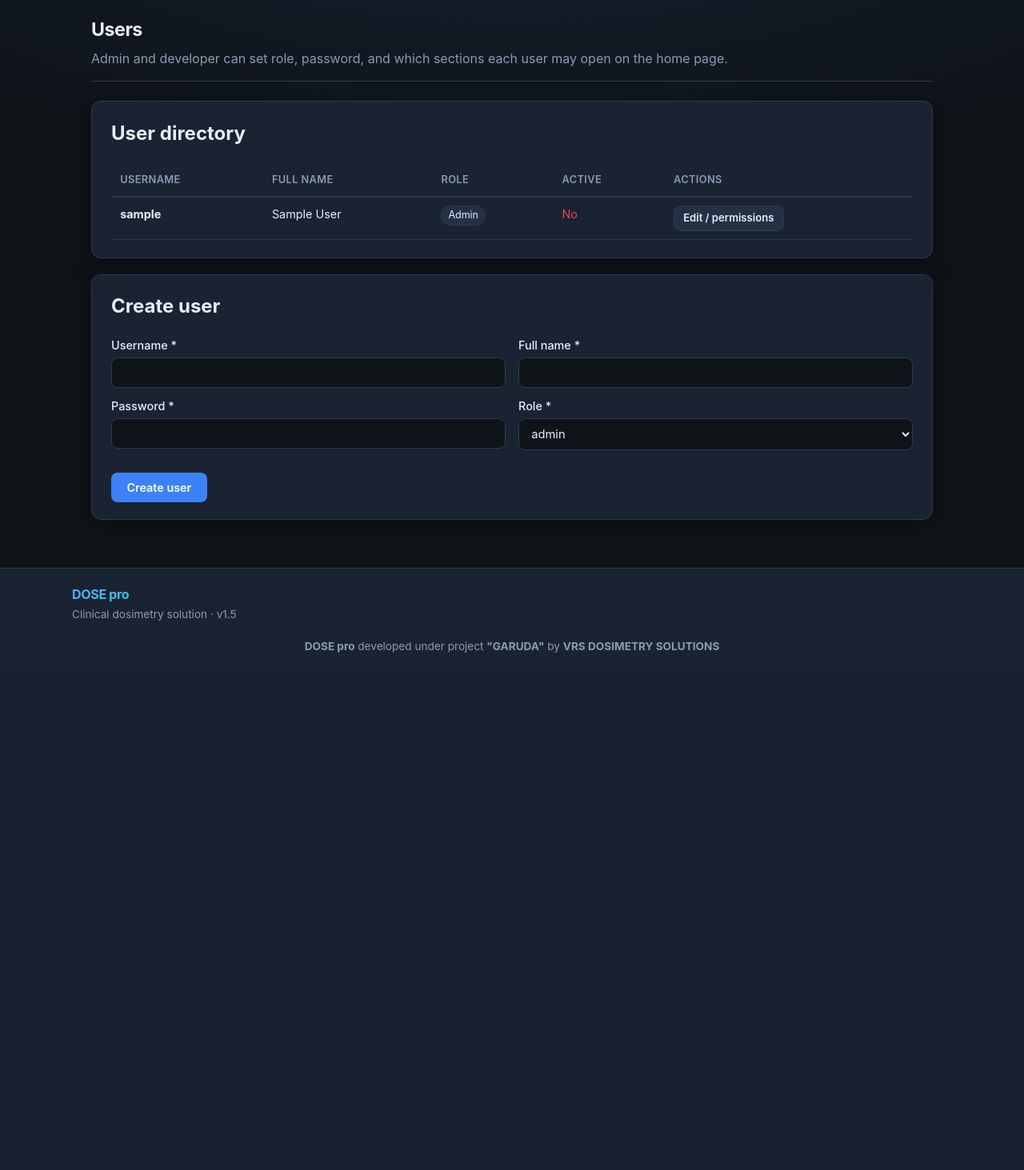
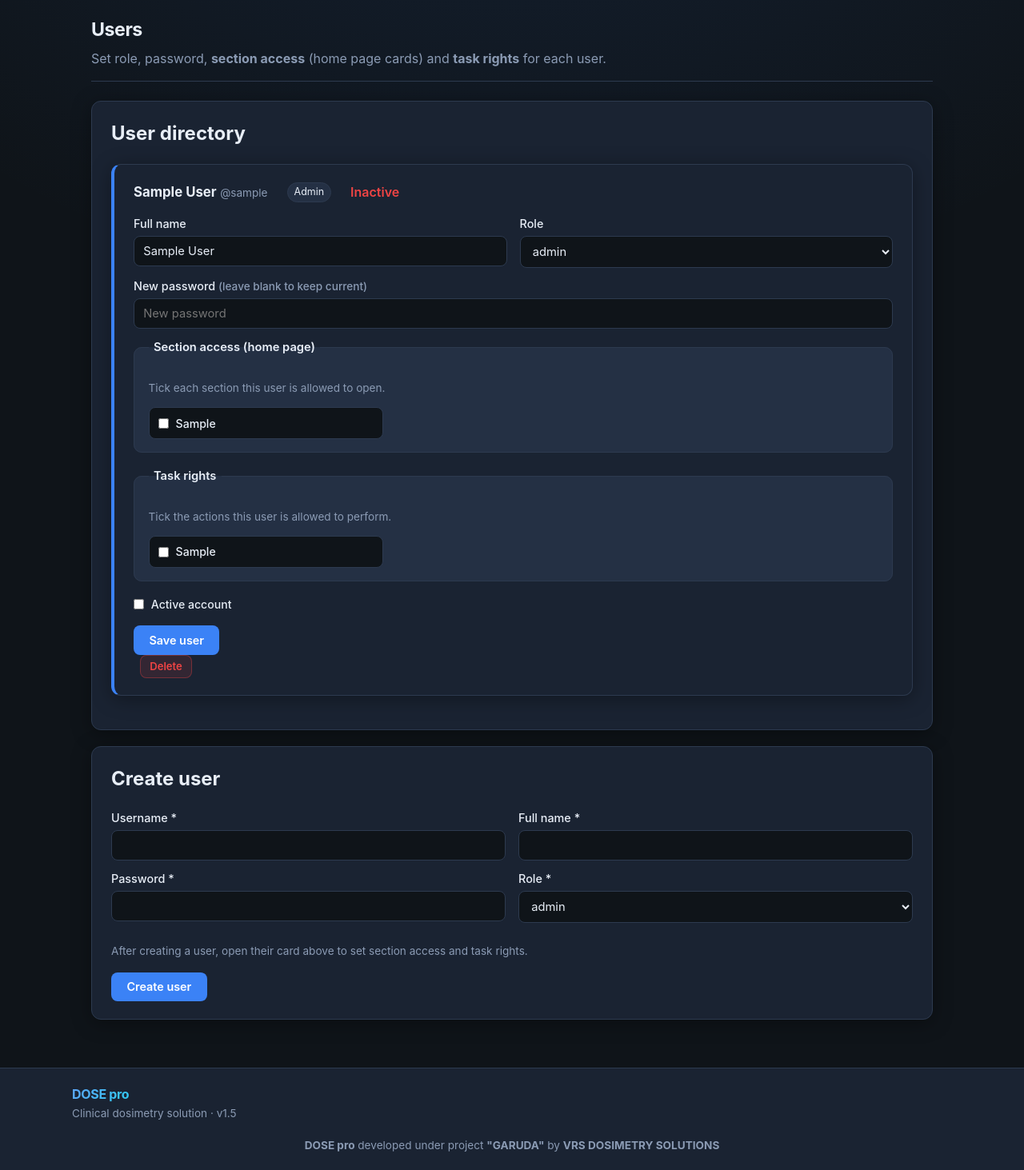
Before and after one commit to vrsindia/trs398-dosimetry, a Python web app: template app/templates/users.html in a window 1280 px wide. Shown: the part 59-1522 px from the top of the page at 80% size. Before the commit the page ends 875 px from the top, so only its background shows below. Run offline with Jinja, Linux system fonts and the light colour scheme; the template is opened without the code that fills it: most values are stand-ins (such as "Sample title", 1, 10 or a date in 2020).

Commit message:
Users: always-visible section and task-right tick boxes with clear names

```diff
--- a/app/templates/users.html
+++ b/app/templates/users.html
@@ -3,37 +3,70 @@
 {% block content %}
 <div class="page-header">
   <h1>Users</h1>
-  <p class="muted">Admin and developer can set role, password, and which sections each user may open on the home page.</p>
+  <p class="muted">Set role, password, <strong>section access</strong> (home page cards) and <strong>task rights</strong> for each user.</p>
 </div>
 
 {% if message %}<div class="alert alert-ok">{{ message }}</div>{% endif %}
 {% if error %}<div class="alert alert-error">{{ error }}</div>{% endif %}
 
+{# Fallbacks if route forgot to pass lists #}
+{% set sec_list = section_perms if section_perms is defined and section_perms else [
+  'sec_linac','sec_brachy','sec_activity','sec_bed','sec_bed_combined','sec_gap',
+  'sec_fractionation','sec_eqsquare','sec_mu','sec_units','sec_nt_constraints',
+  'sec_libraries','sec_history','sec_reports','sec_approvals','sec_department'
+] %}
+{% set sec_names = section_labels if section_labels is defined and section_labels else {
+  'sec_linac': 'Linac absolute dosimetry',
+  'sec_brachy': 'Brachytherapy',
+  'sec_activity': 'Source activity',
+  'sec_bed': 'BED / EQD2',
+  'sec_bed_combined': 'EBRT + brachy BED',
+  'sec_gap': 'Gap correction',
+  'sec_fractionation': 'Fractionation pattern',
+  'sec_eqsquare': 'Equivalent square',
+  'sec_mu': 'MU calculator',
+  'sec_units': 'Units converter',
+  'sec_nt_constraints': 'OAR constraints',
+  'sec_libraries': 'Libraries',
+  'sec_history': 'Output history',
+  'sec_reports': 'Reports',
+  'sec_approvals': 'Approvals',
+  'sec_department': 'Department'
+} %}
+{% set task_list = system_perms if system_perms is defined and system_perms else [
+  'calculate','tune','library_view','library_edit','approve','user_manage','dept_edit','history_view','admin_panel'
+] %}
+{% set task_names = perm_labels if perm_labels is defined and perm_labels else {
+  'calculate': 'Run calculations',
+  'tune': 'Tune output',
+  'library_view': 'View libraries',
+  'library_edit': 'Edit libraries',
+  'approve': 'Approve changes',
+  'user_manage': 'Manage users',
+  'dept_edit': 'Edit department',
+  'history_view': 'View history',
+  'admin_panel': 'User directory'
+} %}
+
 <div class="card result-card">
   <h2 style="margin-top:0">User directory</h2>
   {% if users %}
-  <div style="overflow-x:auto">
-  <table class="data-table">
-    <thead>
-      <tr>
-        <th>Username</th>
-        <th>Full name</th>
-        <th>Role</th>
-        <th>Active</th>
-        <th>Actions</th>
-      </tr>
-    </thead>
-    <tbody>
   {% for u in users %}
-      <tr>
-        <td><strong>{{ u.username }}</strong></td>
-        <td>{{ u.full_name }}</td>
-        <td><span class="badge">{{ u.role }}</span></td>
-        <td>{% if u.active %}<span style="color:var(--success)">Yes</span>{% else %}<span style="color:var(--danger)">No</span>{% endif %}</td>
-        <td>
-          <details class="user-edit">
-            <summary class="btn btn-secondary btn-sm" style="display:inline-block;cursor:pointer;list-style:none">Edit / permissions</summary>
-            <form method="post" action="/users/{{ u.id }}/edit" class="card form-card" style="margin-top:0.75rem;box-shadow:none">
+  <div class="card form-card" style="margin-bottom:1.25rem;border-left:4px solid var(--primary)">
+    <div style="display:flex;flex-wrap:wrap;gap:0.75rem 1.5rem;align-items:center;margin-bottom:1rem">
+      <div>
+        <strong style="font-size:1.05rem">{{ u.full_name }}</strong>
+        <span class="muted small">@{{ u.username }}</span>
+      </div>
+      <span class="badge">{{ u.role }}</span>
+      {% if u.active %}
+      <span style="color:var(--success);font-weight:600">Active</span>
+      {% else %}
+      <span style="color:var(--danger);font-weight:600">Inactive</span>
+      {% endif %}
+    </div>
+
+    <form method="post" action="/users/{{ u.id }}/edit">
       <div class="grid-2">
         <label>Full name
           <input name="full_name" value="{{ u.full_name }}">
@@ -51,54 +84,53 @@
       </label>
 
       <fieldset class="perm-fieldset">
-                <legend>Home page sections</legend>
-                <p class="muted small">Tick the sections this user can open from the home page.</p>
+        <legend>Section access (home page)</legend>
+        <p class="muted small">Tick each section this user is allowed to open.</p>
         <div class="perm-grid">
-                  {% for p in section_perms %}
+          {% for p in sec_list %}
           <label class="check-label perm-item">
             <input type="checkbox" name="permissions" value="{{ p }}"
                    {% if p in u.permissions %}checked{% endif %}>
-                    <span class="perm-name">{{ section_labels.get(p, p) }}</span>
+            <span class="perm-name">{{ sec_names.get(p, p) }}</span>
           </label>
           {% endfor %}
         </div>
       </fieldset>
 
       <fieldset class="perm-fieldset">
-                <legend>System permissions</legend>
+        <legend>Task rights</legend>
+        <p class="muted small">Tick the actions this user is allowed to perform.</p>
         <div class="perm-grid">
-                  {% for p in system_perms %}
+          {% for p in task_list %}
           <label class="check-label perm-item">
             <input type="checkbox" name="permissions" value="{{ p }}"
                    {% if p in u.permissions %}checked{% endif %}>
-                    <span class="perm-name">{{ perm_labels.get(p, p) }}</span>
+            <span class="perm-name">{{ task_names.get(p, p) }}</span>
           </label>
           {% endfor %}
         </div>
       </fieldset>
 
-              <label class="check-label" style="margin-top:0.75rem">
+      <label class="check-label" style="margin-top:0.85rem">
         <input type="checkbox" name="active" value="1" {% if u.active %}checked{% endif %}>
-                <span>Active account</span>
+        <span class="perm-name">Active account</span>
       </label>
 
       <div class="form-actions">
-                <button type="submit" class="btn btn-primary btn-sm">Save user</button>
+        <button type="submit" class="btn btn-primary">Save user</button>
+        {% if u.role != 'developer' or users|selectattr('role','equalto','developer')|list|length > 1 %}
         </div>
       </form>
-            {% if u.role != 'developer' or users|selectattr('role','equalto','developer')|list|length > 1 %}
-            <form method="post" action="/users/{{ u.id }}/delete" style="margin-top:0.5rem"
+      <form method="post" action="/users/{{ u.id }}/delete" style="display:inline"
             onsubmit="return confirm('Delete user {{ u.username }}?');">
-              <button type="submit" class="btn btn-danger btn-sm">Delete user</button>
+        <button type="submit" class="btn btn-danger btn-sm" style="margin-left:0.5rem">Delete</button>
+      </form>
+        {% else %}
+      </div>
     </form>
         {% endif %}
-          </details>
-        </td>
-      </tr>
+  </div>
   {% endfor %}
-    </tbody>
-  </table>
-  </div>
   {% else %}
   <p class="muted">No users found.</p>
   {% endif %}
@@ -127,6 +159,7 @@
         </select>
       </label>
     </div>
+    <p class="muted small">After creating a user, open their card above to set section access and task rights.</p>
     <div class="form-actions">
       <button type="submit" class="btn btn-primary">Create user</button>
     </div>
```
Also changed, not shown: app/users_routes.py (+27 -10 lines). Lines whose indentation alone changed are shown as unchanged.
